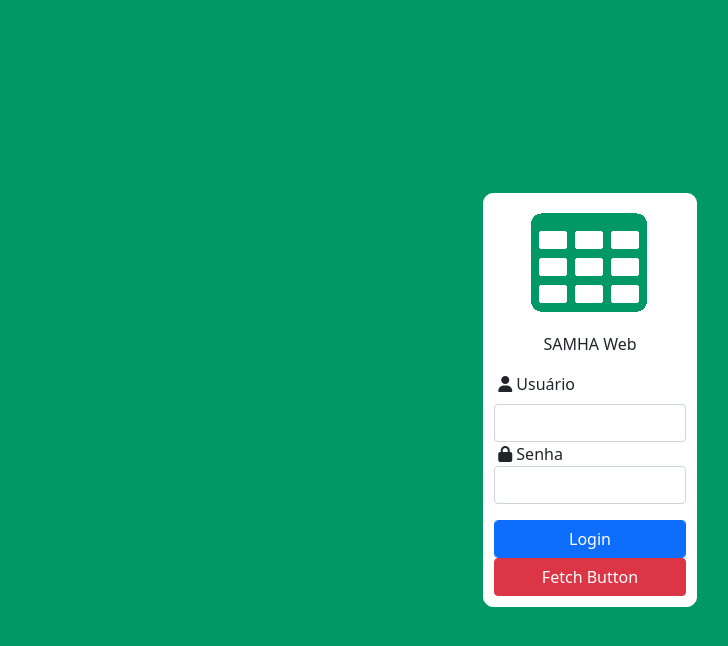
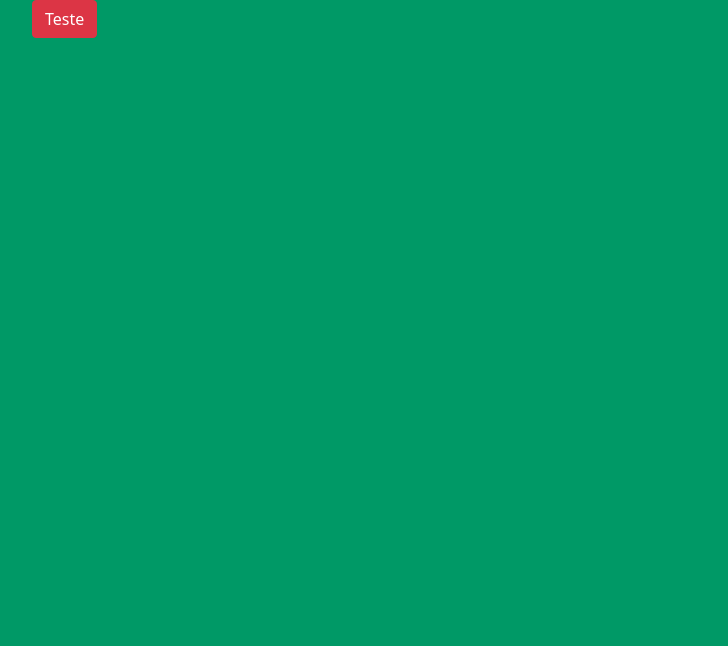
Before and after one commit to brenolpl/samha, an Angular app in the folder samha-frontend/: page /home in a window 1280 px wide. Shown: the top 646 px of the page, without its empty margins (50-778 px from the left). Built offline with nearby package versions, Linux system fonts and the light colour scheme.

Commit message:
Protótipo de navegação

```diff
--- a/samha-frontend/src/app/app.component.html
+++ b/samha-frontend/src/app/app.component.html
@@ -1 +1 @@
-<samha-login></samha-login>
+<samha-home></samha-home>
--- a/samha-frontend/src/app/app.component.ts
+++ b/samha-frontend/src/app/app.component.ts
@@ -1,10 +1,16 @@
-import { Component } from '@angular/core';
+import {Component, OnInit} from '@angular/core';
+import {LocalStorageService} from './shared/local-storage.service';
 
 @Component({
   selector: 'samha-root',
   templateUrl: './app.component.html',
   styleUrls: ['./app.component.css']
 })
-export class AppComponent {
+export class AppComponent implements OnInit{
+  constructor(private localStorage: LocalStorageService) {
+  }
+  ngOnInit(): void {
+    this.localStorage.clear();
+  }
   title = 'SAMHA Web';
 }
--- a/samha-frontend/src/app/app.module.ts
+++ b/samha-frontend/src/app/app.module.ts
@@ -6,18 +6,22 @@ import {LoginComponent} from './login/login.component';
 import {HttpClientModule} from '@angular/common/http';
 import {SharedModule} from './shared/shared.module';
 import {FormsModule, ReactiveFormsModule} from '@angular/forms';
+import { HomeComponent } from './homepage/home.component';
+import { AppRoutingModule } from './app-routing.module';
 
 @NgModule({
   declarations: [
     AppComponent,
     LoginComponent,
+    HomeComponent,
   ],
   imports: [
     BrowserModule,
     FormsModule,
     HttpClientModule,
     SharedModule,
-    ReactiveFormsModule
+    ReactiveFormsModule,
+    AppRoutingModule
   ],
   providers: [],
   bootstrap: [AppComponent]
--- /dev/null
+++ b/samha-frontend/src/app/homepage/home.component.html
@@ -0,0 +1,3 @@
+<div class="container m-auto">
+  <button class="btn btn-danger">Teste</button>
+</div>
--- /dev/null
+++ b/samha-frontend/src/app/homepage/home.component.ts
@@ -0,0 +1,15 @@
+import { Component, OnInit } from '@angular/core';
+
+@Component({
+  selector: 'samha-home',
+  templateUrl: './home.component.html',
+  styleUrls: ['./home.component.css']
+})
+export class HomeComponent implements OnInit {
+
+  constructor() { }
+
+  ngOnInit(): void {
+  }
+
+}
--- a/samha-frontend/src/app/login/login.component.ts
+++ b/samha-frontend/src/app/login/login.component.ts
@@ -1,7 +1,9 @@
 import {Component, OnInit} from '@angular/core';
 import {FormBuilder, FormGroup} from '@angular/forms';
 import {LocalStorageService} from '../shared/local-storage.service';
-import {HttpClient, HttpHeaders} from '@angular/common/http';
+import {TokenResponseModel} from '../shared/common-model';
+import {DataService} from '../shared/data.service';
+import {Router} from '@angular/router';
 
 @Component({
   selector: 'samha-login',
@@ -11,8 +13,9 @@ import {HttpClient, HttpHeaders} from '@angular/common/http';
 export class LoginComponent implements OnInit {
 
   constructor(private formBuilder: FormBuilder,
-              private http: HttpClient,
-              private localStorage: LocalStorageService) {
+              private localStorage: LocalStorageService,
+              private dataService: DataService,
+              private route: Router) {
   }
 
   form: FormGroup;
@@ -30,16 +33,14 @@ export class LoginComponent implements OnInit {
         body.set('login', this.form.value.login);
         body.set('senha', this.form.value.senha);
 
-      let options = {
-        headers: new HttpHeaders().set('Content-Type', 'application/x-www-form-urlencoded')
-      };
-      this.http.post('api/login', body.toString(), options).subscribe(
-          (result)=> {
-            console.log(result);
-            //this.localStorage.set("token", result);
+      this.dataService.post('login', body.toString()).subscribe(
+          (result: TokenResponseModel)=> {
+            this.localStorage.set("access_token", result.access_token);
+            this.localStorage.set("refresh_token", result.refresh_token);
+            this.route.navigate(['home']);
           },
           (error) => {
-            console.log(error);
+            throw error;
           }
         );
     }else{
@@ -48,9 +49,12 @@ export class LoginComponent implements OnInit {
   }
 
   button() {
-    this.http.get("api/alocacao/1").subscribe(
-      (result) =>{
-        console.log(result);
+    this.dataService.get('alocacao', '293').subscribe(
+      (result) => {
+        console.log(result)
+      },
+      error => {
+        throw error
       }
     )
   }
--- /dev/null
+++ b/samha-frontend/src/app/shared/common-model.ts
@@ -0,0 +1,4 @@
+export interface TokenResponseModel{
+  access_token: string,
+  refresh_token: string
+}
--- a/samha-frontend/src/app/shared/data.service.ts
+++ b/samha-frontend/src/app/shared/data.service.ts
@@ -1,20 +1,30 @@
 import { Injectable } from '@angular/core';
-import {HttpClient} from '@angular/common/http';
+import {HttpClient, HttpHeaders} from '@angular/common/http';
 import {Observable} from 'rxjs';
+import {LocalStorageService} from './local-storage.service';
 
 @Injectable({providedIn: 'root'})
 export class DataService {
 
   private static APIPREFIX = 'api/';
+  private options: any;
 
-  constructor(private http: HttpClient) {}
+  constructor(private http: HttpClient,
+              private localStorage: LocalStorageService) {
+    this.options = {
+      headers: new HttpHeaders()
+        .set('Content-Type', 'application/x-www-form-urlencoded')
+        .set('Authorization', 'Bearer ' + localStorage.get("access_token"))
+    }
+  }
+
 
   public get(resource: string, id: string): Observable<any>{
-    return this.http.get(DataService.APIPREFIX + resource + '/' + id);
+    return this.http.get(DataService.APIPREFIX + resource + '/' + id, this.options);
   }
 
   public post(resource: string, body: any): Observable<any>{
-    return this.http.post(DataService.APIPREFIX + resource, body);
+    return this.http.post(DataService.APIPREFIX + resource, body, this.options);
   }
 
 }
```
Also changed, not shown: samha-frontend/src/app/app-routing.module.ts (added, +13 -0 lines), samha-frontend/src/app/homepage/home.component.css (added).
